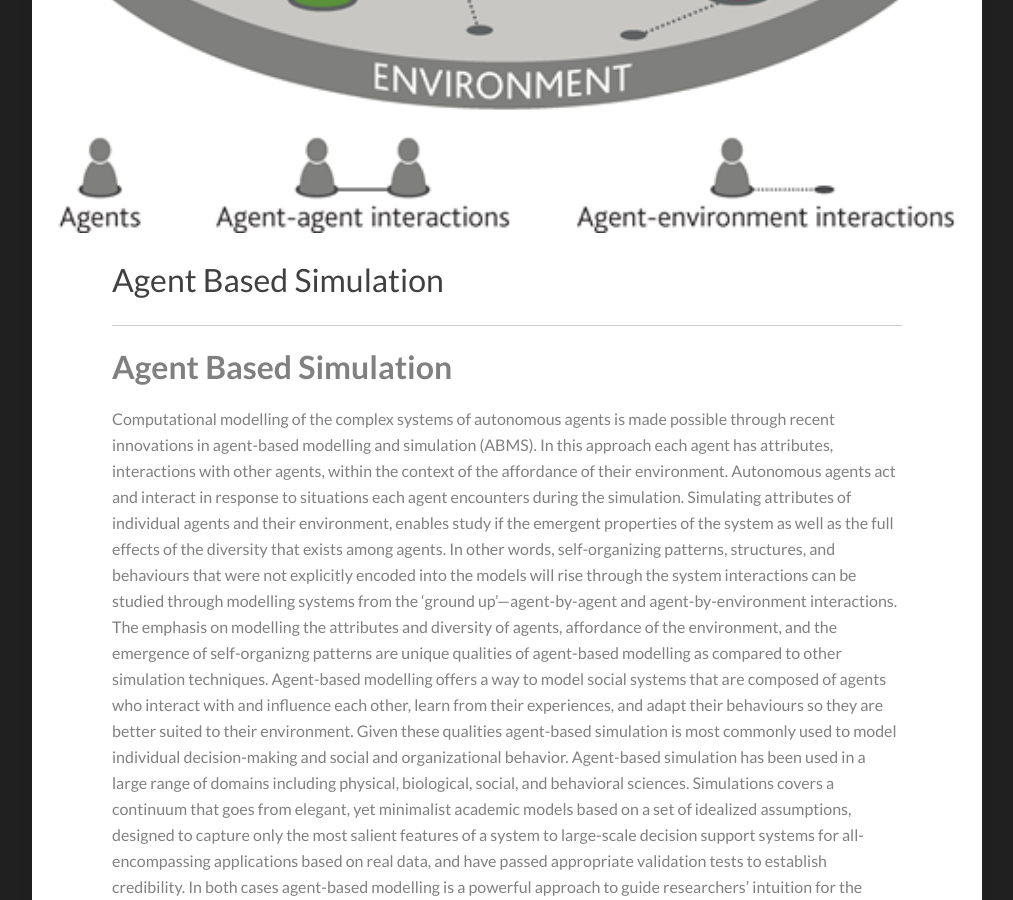
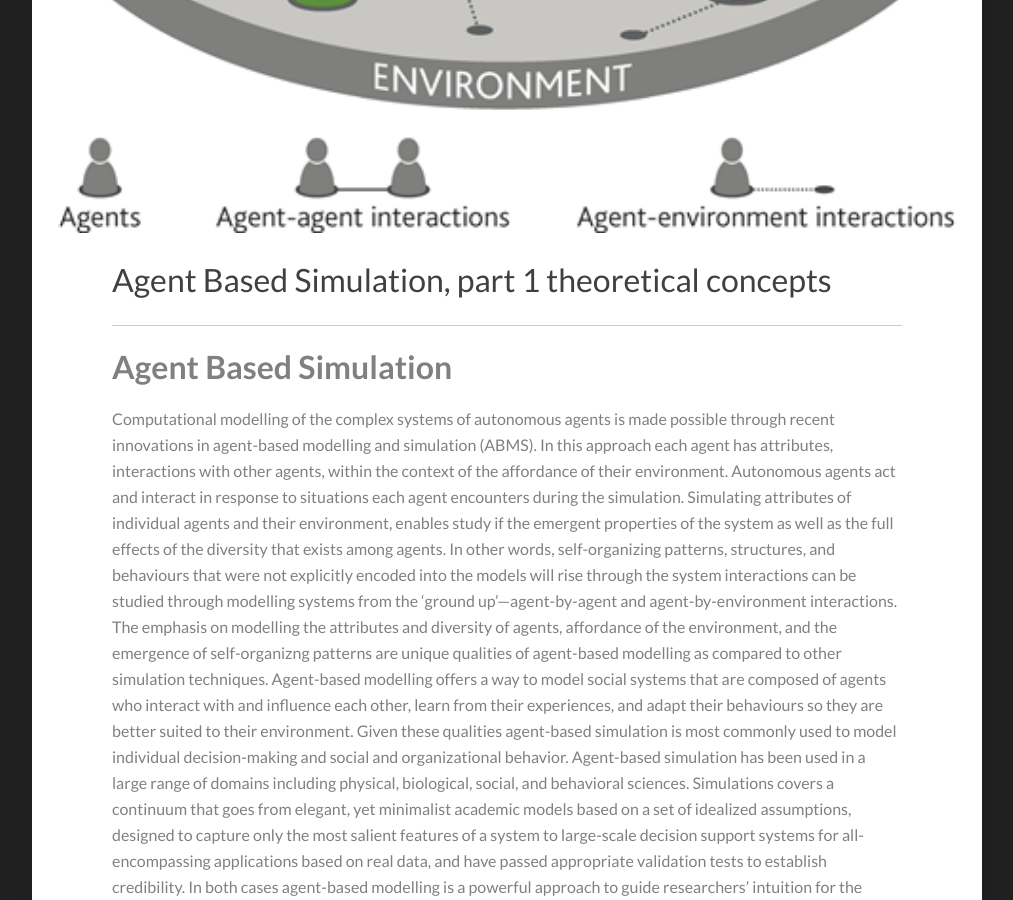
Before and after one commit to Kamran-Afzali/Kamran-Afzali.github.io, a Jekyll site: the page built from _posts/2021-11-25-ABM.md, in a window 1280 px wide and 900 px high, scrolled down 952 px. Shown: the whole window, without its empty margins (133-1146 px from the left). Built offline with Jekyll 4.4.1, drawn with Linux system fonts in a browser that asks for light colours.

Commit message:
Update 2021-11-25-ABM.md

```diff
--- a/_posts/2021-11-25-ABM.md
+++ b/_posts/2021-11-25-ABM.md
@@ -1,7 +1,7 @@
 ---
 layout: post
 categories: posts
-title: Agent Based Simulation
+title: Agent Based Simulation, part 1 theoretical concepts
 featured-image: /images/ABS.png
 tags: [Agent, Simulation, Complexity]
 date-string: Novembre 2021
```
